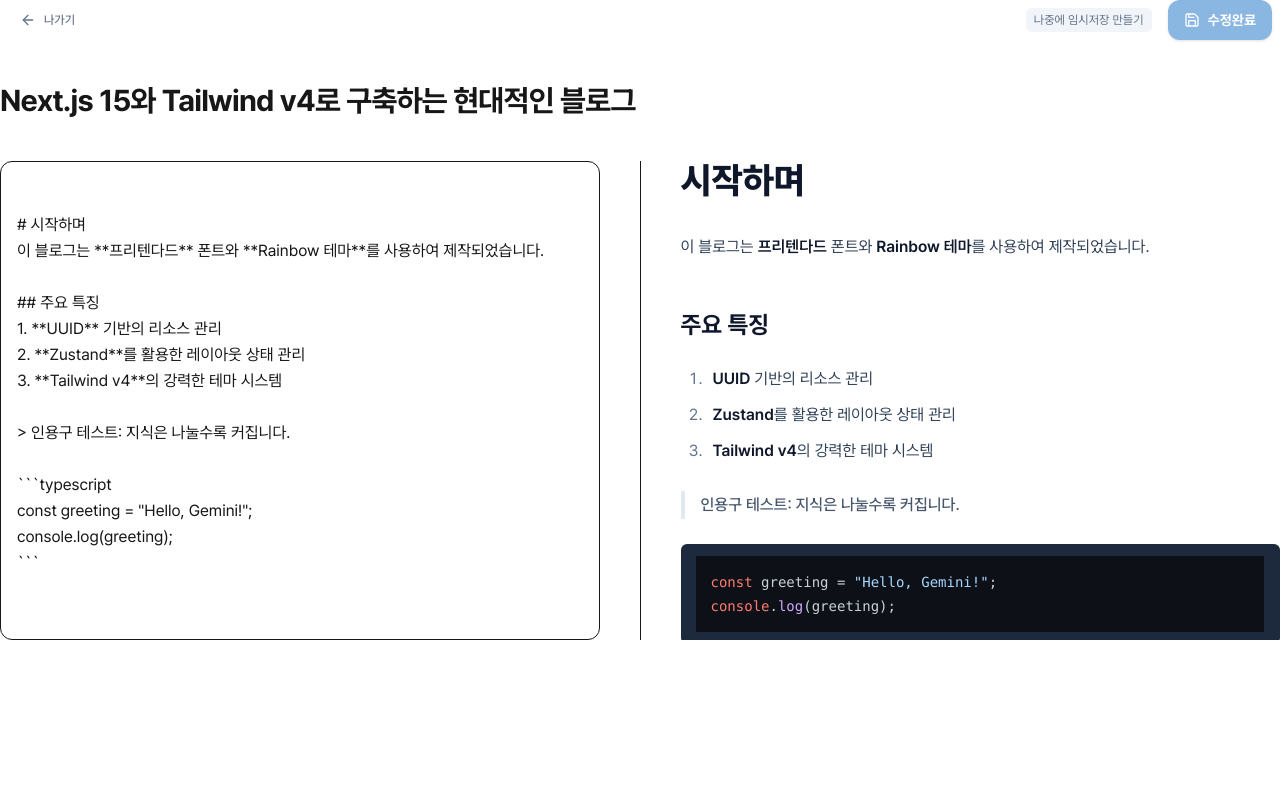
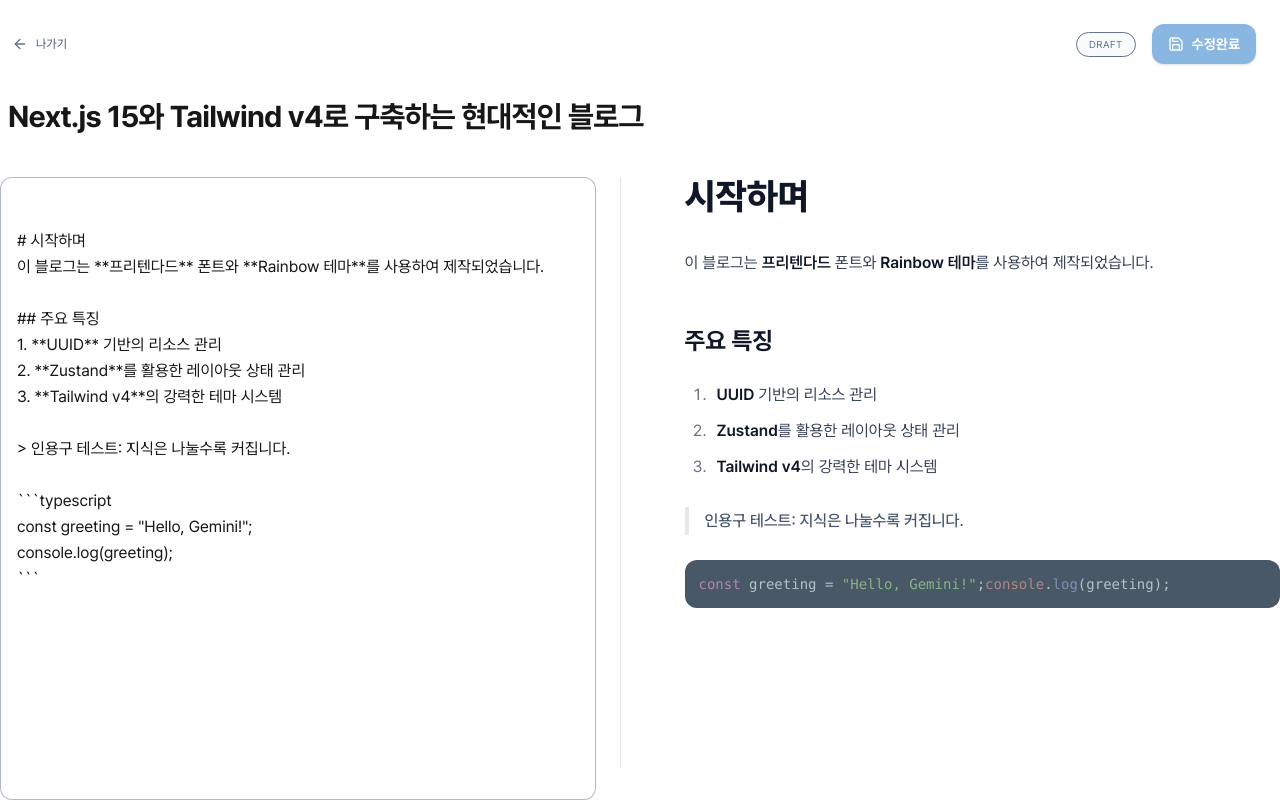
Before and after one commit to ImxYJL/yejin-notes, a Next.js app: page /edit/1 in a window 1280 px wide. Built offline with nearby package versions, Linux system fonts and the light colour scheme.

Commit message:
refactor: 코드 에디터 및 마크다운 렌더러 스타일 조정

```diff
--- a/src/app/(viewer)/[category]/posts/page.tsx
+++ b/src/app/(viewer)/[category]/posts/page.tsx
@@ -1,6 +1,7 @@
 "use client";
 
 import Button from "@/components/common/Button";
+import { Plus } from "lucide-react";
 import Link from "next/link";
 import { use } from "react";
 
@@ -12,7 +13,7 @@
   const { category } = use(params);
 
   return (
-    <div className="space-y-12">
+    <div className="space-y-4">
       <header className="flex justify-between items-end border-b border-border pb-8">
         <div>
           <h1 className="text-4xl font-black capitalize tracking-tight">
@@ -25,7 +26,7 @@
         </div>
         <Link href="/write">
           <Button variant="primary" size="md" className="font-bold">
-            New Post
+            <Plus size={24} />
           </Button>
         </Link>
       </header>
--- a/src/components/common/Button.tsx
+++ b/src/components/common/Button.tsx
@@ -35,7 +35,7 @@
       type={type}
       className={cn(
         "inline-flex items-center justify-center rounded-main font-medium whitespace-nowrap",
-        "base-focus base-disabled base-transition", // 전역 레이어 적용
+        "base-focus base-disabled base-transition",
         BUTTON_VARIANT[variant],
         BUTTON_SIZE[size],
         className,
--- a/src/components/common/Sidebar.tsx
+++ b/src/components/common/Sidebar.tsx
@@ -1,9 +1,12 @@
-import { useState } from "react";
+"use client";
+
 import Link from "next/link";
 import Button from "./Button";
 import { usePathname } from "next/navigation";
 import { Github, Mail, Palette, X, Menu, BookOpen, Code } from "lucide-react";
 import { cn } from "@/utils/styles";
+import useLayoutStore from "@/store/useLayoutStore";
+import useThemeStore from "@/store/useThemeStore";
 
 type NavItem = {
   label: string;
@@ -28,27 +31,24 @@
 ];
 
 const Sidebar = () => {
-  const [isSidebarOpen, setIsSidebarOpen] = useState(true);
-  const [theme, setTheme] = useState("rainbow");
+  const { isSidebarOpen, toggleSidebar } = useLayoutStore();
+  const { theme, setTheme } = useThemeStore();
   const pathname = usePathname();
-
-  const toggleSidebar = () => setIsSidebarOpen(!isSidebarOpen);
 
   return (
     <>
-      {/* 1. 사이드바가 닫혔을 때 나타나는 플로팅 열기 버튼 */}
       {!isSidebarOpen && (
         <Button
           variant="ghost"
           size="sm"
           onClick={toggleSidebar}
-          className="fixed left-4 top-4 z-sidebar-btn shadow-md bg-background/80 backdrop-blur-md border border-border rounded-main animate-in fade-in slide-in-from-left-5 hover:bg-accent-primary/10"
+          className="fixed left-4 top-4 z-sidebar-btn bg-background/80 backdrop-blur-md rounded-main animate-in fade-in slide-in-from-left-5 hover:bg-accent-primary/10"
         >
           <Menu size={20} className="text-accent-primary" />
         </Button>
       )}
 
-      {/* 2. 메인 사이드바 */}
+      {/* 메인 사이드바 */}
       <aside
         className={cn(
           "border-r border-border base-transition shrink-0",
@@ -148,7 +148,7 @@
         </div>
       </aside>
 
-      {/*  모바일 전용 오버레이 (사이드바 열렸을 때 배경 클릭 시 닫기) */}
+      {/*  모바일 전용 오버레이 */}
       {isSidebarOpen && (
         <div
           onClick={toggleSidebar}
--- a/src/components/editor/ContentEditor.tsx
+++ b/src/components/editor/ContentEditor.tsx
@@ -39,7 +39,7 @@
         onScroll={onScroll}
         onKeyDown={handleKeyDown}
         ref={ref}
-        className="flex-1 resize-none font-mono text-base leading-relaxed overflow-y-auto"
+        className="flex-1 resize-none font-mono text-base leading-relaxed overflow-y-auto border-muted-foreground/50"
       />
     );
   },
--- a/src/components/editor/EditorForm.tsx
+++ b/src/components/editor/EditorForm.tsx
@@ -3,8 +3,7 @@
 import { useState, useDeferredValue, useCallback } from "react";
 import { Save, ArrowLeft } from "lucide-react";
 import { useRouter } from "next/navigation";
-import { Button } from "../common";
-// import MarkdownRenderer from "../markdown/MarkdownRenderer";
+import { Button, VerticalDivider } from "../common";
 import { EditorMode, PostFormData } from "@/types/blog";
 import { ContentEditor, TitleInput } from ".";
 import dynamic from "next/dynamic";
@@ -12,17 +11,24 @@
 
 type EditorFormProps = {
   mode: EditorMode;
-  initialData?: PostFormData; // 낱개가 아닌 덩어리로 전달
+  initialData?: PostFormData;
 };
 
-const MarkdownRenderer = dynamic(() => import("../markdown/MarkdownRenderer"), {
+export const EDITOR_LAYOUT = {
+  bottomPadding: 4,
+} as const;
+
+const MarkdownRenderer = dynamic(
+  () => import("@/components/markdown/MarkdownRenderer"),
+  {
     ssr: false,
     loading: () => (
       <div className="p-4 text-muted-foreground font-mono">
         미리보기 준비 중...
       </div>
     ),
-});
+  },
+);
 
 const EditorForm = ({ mode, initialData = {} }: EditorFormProps) => {
   const [formData, setFormData] = useState<PostFormData>(initialData);
@@ -48,20 +54,21 @@
   };
 
   return (
-    <div className="flex flex-col h-[calc(100vh-160px)] gap-8">
+    <div className="flex flex-col h-full gap-4">
       {/* 툴바 */}
-      <header className="flex justify-between items-center px-2">
+      <header className="flex justify-between items-center pr-6 pt-6 pb-2">
         <Button
           variant="ghost"
           size="sm"
           onClick={() => router.back()}
           icon={<ArrowLeft size={16} />}
+          className="hover:bg-accent-primary/10"
         >
           나가기
         </Button>
         <div className="flex items-center gap-4">
-          <span className="text-xs font-mono text-muted-foreground bg-muted px-2 py-1 rounded-md">
-            나중에 임시저장 만들기
+          <span className="text-[10px] uppercase tracking-wider font-mono text-muted-foreground bg-muted/50 px-3 py-1 rounded-full border border-border/50">
+            Draft
           </span>
           <Button
             variant="primary"
@@ -75,13 +82,17 @@
         </div>
       </header>
 
+      <div className="px-2 flex flex-col gap-2">
         <TitleInput
           value={formData.title}
           onChange={(val) => handleUpdateField("title", val)}
         />
+      </div>
 
-      <div className="flex-1 flex min-h-0 gap-10">
-        <section className="flex-1 flex flex-col">
+      <div className="flex-1 flex min-h-0 gap-6 mt-4">
+        <section
+          className={`flex-1 flex flex-col pb-[${EDITOR_LAYOUT.bottomPadding}vh]`}
+        >
           {/* 본문 에디터 */}
           <ContentEditor
             value={formData.content}
@@ -91,10 +102,14 @@
           />
         </section>
 
-        {/* 미리보기 (DeferredValue로 타이핑 랙 방지) */}
+        <VerticalDivider
+          style={{ height: `calc(100% - ${EDITOR_LAYOUT.bottomPadding}vh)` }}
+        />
+
+        {/* 미리보기 */}
         <section
           ref={previewRef}
-          className="flex-1 overflow-y-auto border-l border-border pl-10 bg-background/50"
+          className={`flex-1 overflow-y-auto border-border pl-10 bg-background/50 pb-[${EDITOR_LAYOUT}vh]`}
         >
           <MarkdownRenderer content={deferredContent} isEditor={true} />
         </section>
--- a/src/components/markdown/MarkdownRenderer.tsx
+++ b/src/components/markdown/MarkdownRenderer.tsx
@@ -2,12 +2,11 @@
 
 import ReactMarkdown from "react-markdown";
 import remarkGfm from "remark-gfm";
-import rehypeHighlight from "rehype-highlight"; // 고속
-import rehypePrettyCode from "rehype-pretty-code";
-import { cn } from "@/utils/styles";
-import { PluggableList } from "unified";
+import { cn, getRehypePlugins } from "@/utils/styles";
+import { useMemo, useState } from "react";
+import { CODE_VIEWER_THEME } from "@/constants/theme";
 
-import "highlight.js/styles/github-dark.css";
+import "highlight.js/styles/base16/brush-trees-dark.css";
 
 type MarkdownRendererProps = {
   content: string;
@@ -20,14 +19,24 @@
   className,
   isEditor = false,
 }: MarkdownRendererProps) => {
-  const rehypePlugins: PluggableList = isEditor
-    ? [rehypeHighlight]
-    : [[rehypePrettyCode, { theme: "github-dark", keepBackground: true }]];
+  // 나중에 전역 상태(Zustand 등)나 드롭다운 상태를 여기서 읽어옵니다.
+  const [currentCodeTheme] = useState(CODE_VIEWER_THEME.light);
+
+  const rehypePlugins = useMemo(
+    () => getRehypePlugins(isEditor, currentCodeTheme),
+    [isEditor, currentCodeTheme],
+  );
 
   return (
     <div
       className={cn(
-        "prose prose-slate max-w-none dark:prose-invert",
+        "prose max-w-none dark:prose-invert",
+        /* 텁텁한 테두리 & 배경 리셋 */
+        "[&_pre]:bg-transparent [&_pre]:p-0 [&_pre]:border-none [&_pre]:m-0",
+        "[&_code]:bg-transparent [&_code]:p-0 [&_code]:border-none",
+        /* 코드 블록 스타일 */
+        "[&_pre_code]:block [&_pre_code]:p-5 [&_pre_code]:rounded-main",
+        "[&_pre_code]:bg-muted/30 [&_pre_code]:leading-relaxed [&_pre_code]:text-sm",
         className,
       )}
     >
--- /dev/null
+++ b/src/constants/theme.ts
@@ -0,0 +1,6 @@
+export const CODE_VIEWER_THEME= {
+  light: "base16-brush-trees-dark",
+  nord: "nord",
+} as const;
+
+export type CodeViewerThemeType = keyof typeof CODE_VIEWER_THEME;
```
Lines whose indentation alone changed are shown as unchanged.
